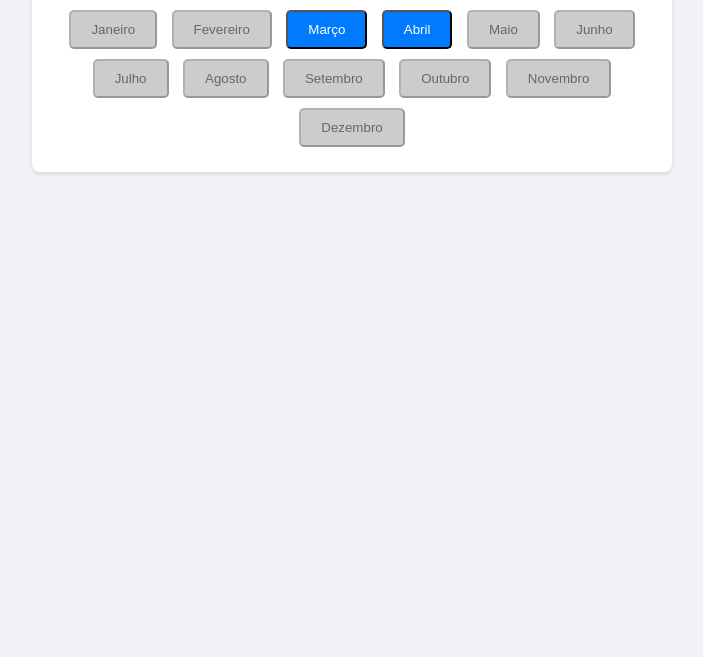
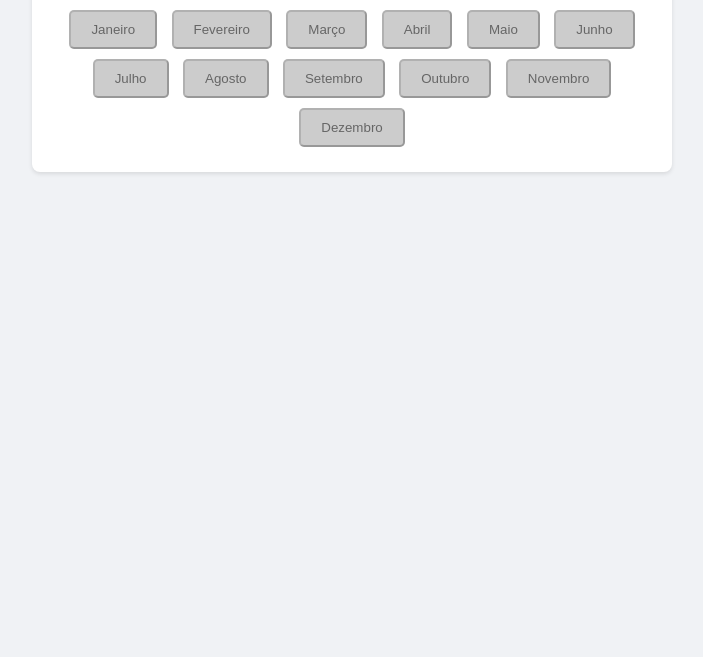
Before and after one commit to ScriptHit/check, a plain HTML site: page renato.html in a window 1280 px wide. Shown: the part 143-800 px from the top of the page, without its empty margins (288-991 px from the left). Drawn offline with Linux system fonts and the light colour scheme.

Commit message:
Update renato.html

```diff
--- a/renato.html
+++ b/renato.html
@@ -53,8 +53,8 @@
         <div id="meses">
             <button class="mes inacessivel" disabled>Janeiro</button>
             <button class="mes inacessivel" disabled="window.location.href='renato-fevereiro.html'">Fevereiro</button>
-            <button class="mes acessivel" onclick="window.location.href='renato-marco.html'">Março</button>
-            <button class="mes acessivel" onclick="window.location.href='renato-abril.html'">Abril</button>
+            <button class="mes inacessivel" disabled="window.location.href='renato-marco.html'">Março</button>
+            <button class="mes inacessivel" disabled="window.location.href='renato-abril.html'">Abril</button>
             <button class="mes inacessivel" disabled="window.location.href='renato-maio.html'">Maio</button>
             <button class="mes inacessivel" disabled="window.location.href='renato-junho.html'">Junho</button>
             <button class="mes inacessivel" disabled="window.location.href='renato-julho.html'">Julho</button>
```
